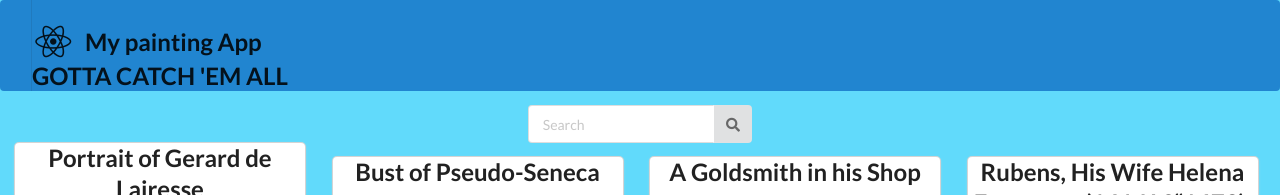
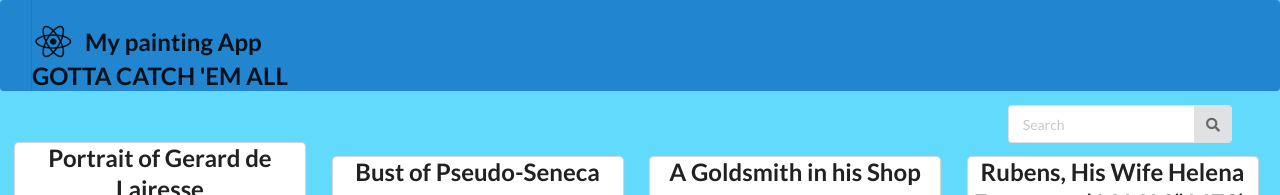
Before and after one commit to seligmar/reactPaintingsApp, a React (Create React App) app in the folder react-paintings-app/: page / in a window 1280 px wide. Shown: the top 195 px of the page. Built offline with nearby package versions, Linux system fonts and the light colour scheme.

Commit message:
painting title search functionality working

```diff
--- a/react-paintings-app/src/PaintingList.js
+++ b/react-paintings-app/src/PaintingList.js
@@ -15,14 +15,14 @@ class PaintingList extends React.Component {
     this.setState({ allPaintings: newPaintingList })
   }
 
-  inputSearchTerm = e => {
-    this.setState({ searchTerm: e })
-    console.log(this.state.searchTerm)
+  inputSearchTerm = searchText => {
+    this.setState({ searchTerm: searchText })
+    this.filterPaintings()
   }
 
   filterPaintings = () => {
-    var newPaintingList = this.state.allPaintings.filter(
-      painting => !painting.title.includes(this.state.searchTerm)
+    var newPaintingList = this.state.allPaintings.filter(painting =>
+      painting.title.toLowerCase().includes(this.state.searchTerm.toLowerCase())
     )
     this.setState({ allPaintings: newPaintingList })
   }
@@ -30,7 +30,7 @@ class PaintingList extends React.Component {
   render () {
     return (
       <div>
-        <SearchBar filterPaintings={this.inputSearchTerm} />
+        <SearchBar inputSearchTerm={this.inputSearchTerm} />
         <div className='grid-container'>
           {this.state.allPaintings.map(painting => (
             <PaintingCard
--- a/react-paintings-app/src/SearchBar.js
+++ b/react-paintings-app/src/SearchBar.js
@@ -2,11 +2,13 @@ import React from 'react'
 
 const SearchBar = props => {
   return (
-    <div className='ui action input'>
+    <div className='ui action input' style={{ marginLeft: '75%' }}>
       <input
         type='text'
         placeholder='Search'
-        onChange={props.inputSearchTerm}
+        onChange={e => {
+          props.inputSearchTerm(e.target.value)
+        }}
       />
       <button className='ui icon button'>
         <i className='search icon' />
```
